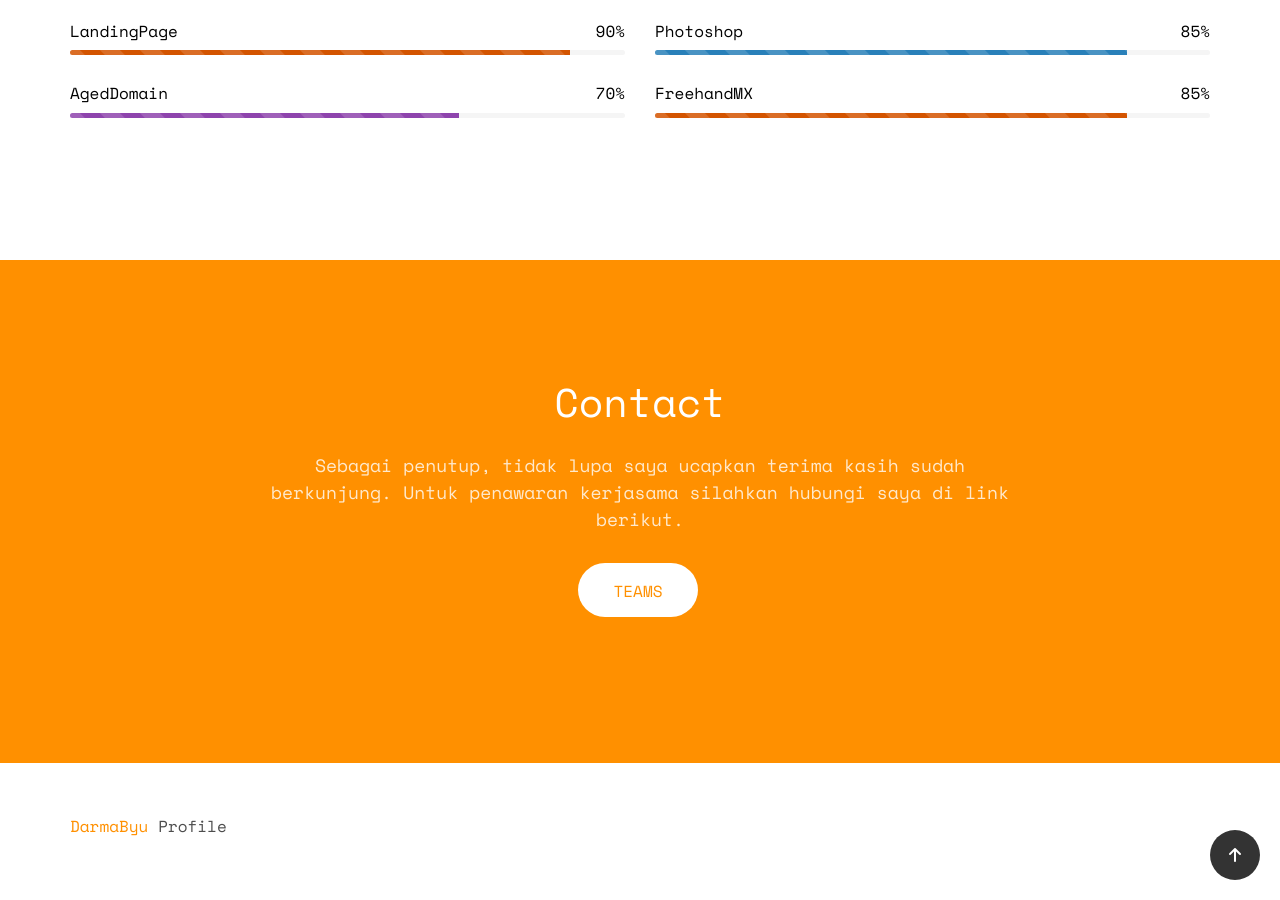
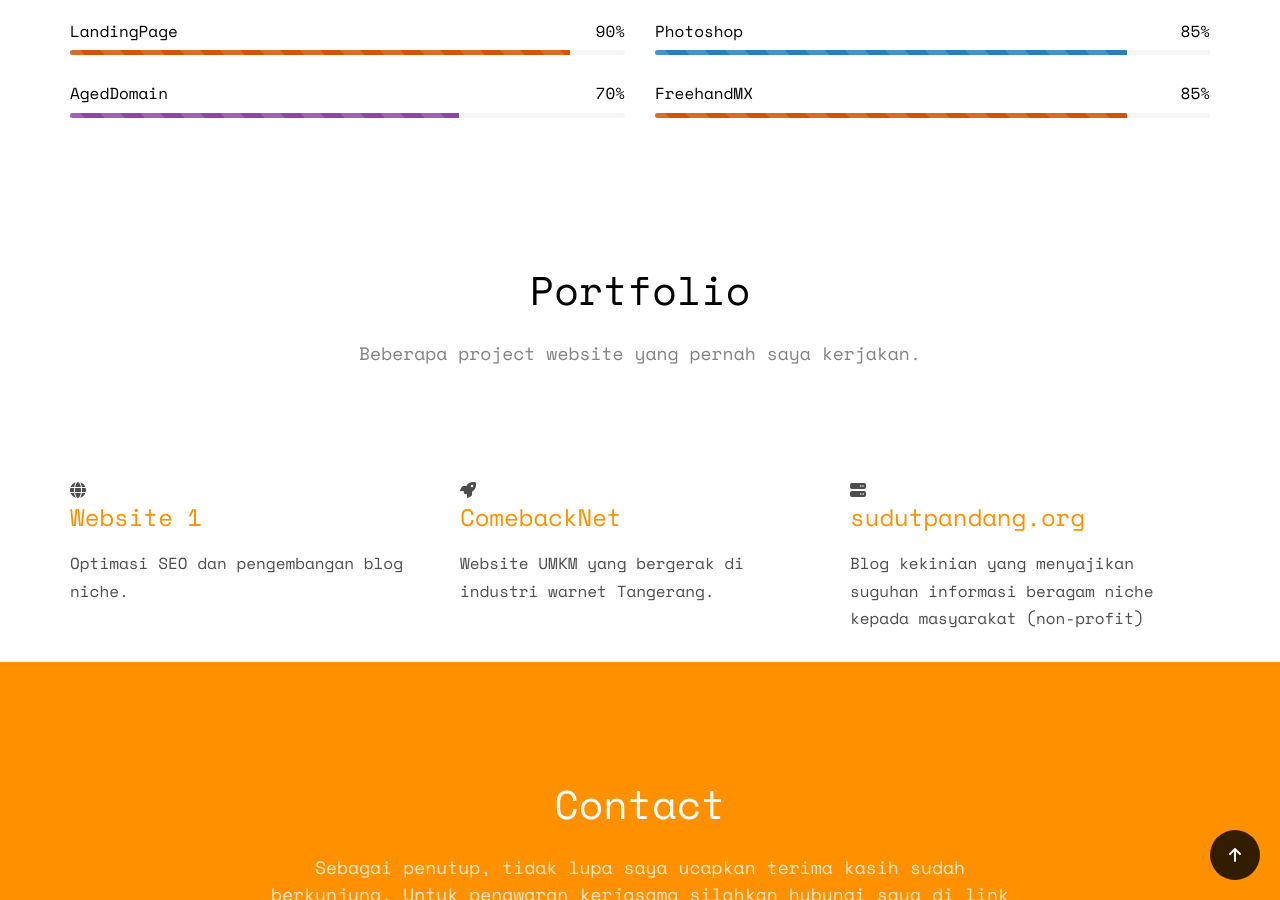
Before and after one commit to darmabyu/darmabyu.github.io, a Jekyll site: the page index.html, which Jekyll copies as it is, in a window 1280 px wide and 900 px high, scrolled down 2453 px. Built offline with Jekyll 4.4.1, drawn with Linux system fonts in a browser that asks for light colours; some web fonts are replaced; a style sheet for code colours, icons or effects is not loaded; some of the changed text lies outside the part shown.

Commit message:
Update index.html

```diff
--- a/index.html
+++ b/index.html
@@ -93,7 +93,7 @@
 				<div class="col-md-4">
 					<ul class="info">
 						<li><span class="first-block">Full Name:</span><span class="second-block">Darma Byu</span></li>
-						<li><span class="first-block">Website:</span><span class="second-block"><a href="https://www.sudutpandang.org/">www.sudutpandang.org</a></span></li>
+						<li><span class="first-block">Website:</span><span class="second-block"><a href="https://darmabyu.github.io/">https://darmabyu.github.io/</a></span></li>
 						<li><span class="first-block">Address:</span><span class="second-block">Jakarta Barat - Indonesia</span></li>
 					</ul>
 				</div>
@@ -214,6 +214,55 @@
 		</div>
 	</div>
 
+	<div id="fh5co-portfolio" class="animate-box">
+  <div class="container">
+    <div class="row">
+      <div class="col-md-8 col-md-offset-2 text-center fh5co-heading">
+        <h2>Portfolio</h2>
+        <p>Beberapa project website yang pernah saya kerjakan.</p>
+      </div>
+    </div>
+
+    <div class="row">
+
+      <!-- Item 1 -->
+      <div class="col-md-4 col-sm-6">
+        <div class="portfolio-card no-image">
+          <div class="portfolio-icon">
+            <i class="fa-solid fa-globe"></i>
+          </div>
+          <h3><a href="https://website1.com" target="_blank">Website 1</a></h3>
+          <p>Optimasi SEO dan pengembangan blog niche.</p>
+        </div>
+      </div>
+
+      <!-- Item 2 -->
+      <div class="col-md-4 col-sm-6">
+        <div class="portfolio-card no-image">
+          <div class="portfolio-icon">
+            <i class="fa-solid fa-rocket"></i>
+          </div>
+          <h3><a href="https://www.comebacknet.co.id/" target="_blank">ComebackNet</a></h3>
+          <p>Website UMKM yang bergerak di industri warnet Tangerang.</p>
+        </div>
+      </div>
+
+      <!-- Item 3 -->
+      <div class="col-md-4 col-sm-6">
+        <div class="portfolio-card no-image">
+          <div class="portfolio-icon">
+            <i class="fa-solid fa-server"></i>
+          </div>
+          <h3><a href="https://www.sudutpandang.org/" target="_blank">sudutpandang.org</a></h3>
+          <p>Blog kekinian yang menyajikan suguhan informasi beragam niche kepada masyarakat (non-profit)</p>
+        </div>
+      </div>
+
+    </div>
+  </div>
+</div>
+
+
 	<div id="fh5co-started" class="fh5co-bg-dark">
 		<div class="overlay"></div>
 		<div class="container">
```
